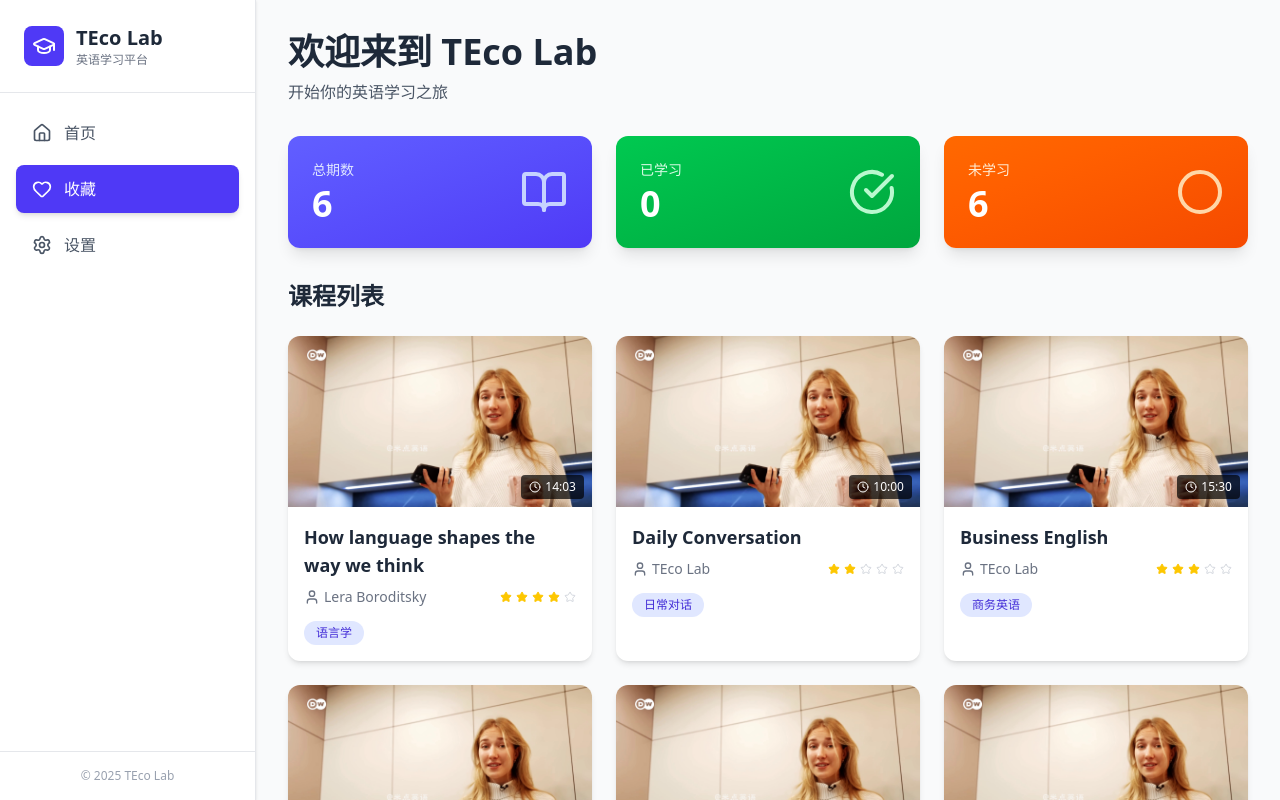
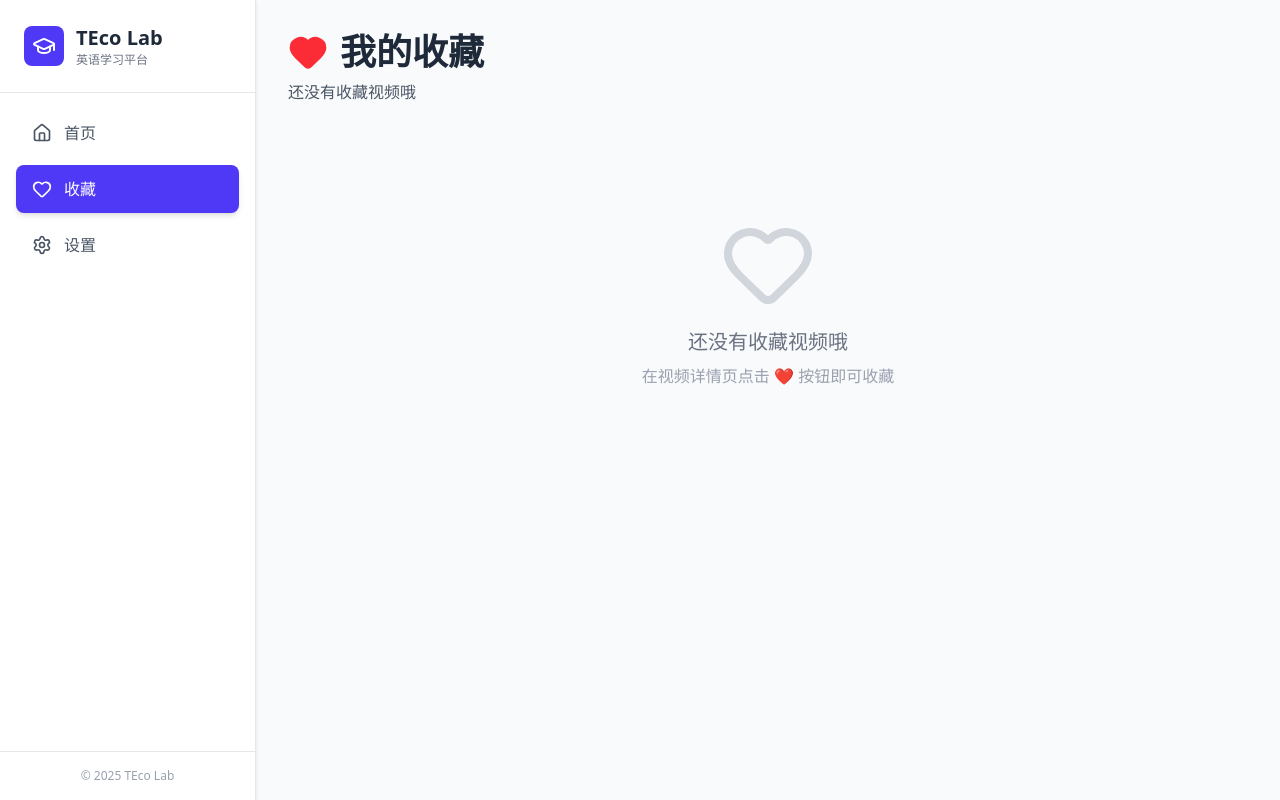
Before and after one commit to jk705517/English-App, a React (Vite) app: page /favorites in a window 1280 px wide. Built offline with nearby package versions, Linux system fonts and the light colour scheme.

Commit message:
Add favorites feature and page

```diff
--- a/src/App.jsx
+++ b/src/App.jsx
@@ -3,6 +3,7 @@ import Layout from './components/Layout';
 import Home from './pages/Home';
 import VideoDetail from './pages/VideoDetail';
 import Settings from './pages/Settings';
+import Favorites from './pages/Favorites';
 
 function App() {
     return (
@@ -11,7 +12,7 @@ function App() {
                 <Route path="/" element={<Layout />}>
                     <Route index element={<Home />} />
                     <Route path="video/:id" element={<VideoDetail />} />
-                    <Route path="favorites" element={<Home />} />
+                    <Route path="favorites" element={<Favorites />} />
                     <Route path="settings" element={<Settings />} />
                 </Route>
             </Routes>
--- /dev/null
+++ b/src/pages/Favorites.jsx
@@ -0,0 +1,60 @@
+import { useState, useEffect } from 'react';
+import { mockVideos } from '../data/mockData';
+import VideoCard from '../components/VideoCard';
+import { Heart } from 'lucide-react';
+
+function Favorites() {
+    const [favoriteVideoIds, setFavoriteVideoIds] = useState([]);
+    const [learnedVideoIds, setLearnedVideoIds] = useState([]);
+
+    // 从 localStorage 读取收藏和已学习的视频 ID 列表
+    useEffect(() => {
+        const storedFavoriteIds = JSON.parse(localStorage.getItem('favoriteVideoIds') || '[]');
+        const storedLearnedIds = JSON.parse(localStorage.getItem('learnedVideoIds') || '[]');
+        setFavoriteVideoIds(storedFavoriteIds);
+        setLearnedVideoIds(storedLearnedIds);
+    }, []);
+
+    // 根据 ID 从 mockVideos 中筛选出已收藏的视频
+    const favoriteVideos = mockVideos.filter(video => favoriteVideoIds.includes(video.id));
+
+    return (
+        <div className="max-w-7xl mx-auto">
+            {/* 页面标题 */}
+            <div className="mb-8">
+                <h1 className="text-4xl font-bold text-gray-800 mb-2 flex items-center gap-3">
+                    <Heart className="w-10 h-10 text-red-500 fill-current" />
+                    我的收藏
+                </h1>
+                <p className="text-gray-600">
+                    {favoriteVideos.length > 0
+                        ? `你已收藏 ${favoriteVideos.length} 个视频`
+                        : '还没有收藏视频哦'}
+                </p>
+            </div>
+
+            {/* 视频卡片网格或空状态 */}
+            {favoriteVideos.length > 0 ? (
+                <div className="grid grid-cols-1 md:grid-cols-2 lg:grid-cols-3 gap-6">
+                    {favoriteVideos.map((video) => (
+                        <VideoCard
+                            key={video.id}
+                            video={{
+                                ...video,
+                                isLearned: learnedVideoIds.includes(video.id)
+                            }}
+                        />
+                    ))}
+                </div>
+            ) : (
+                <div className="flex flex-col items-center justify-center py-20">
+                    <Heart className="w-24 h-24 text-gray-300 mb-4" />
+                    <p className="text-xl text-gray-500 mb-2">还没有收藏视频哦</p>
+                    <p className="text-gray-400">在视频详情页点击 ❤️ 按钮即可收藏</p>
+                </div>
+            )}
+        </div>
+    );
+}
+
+export default Favorites;
--- a/src/pages/VideoDetail.jsx
+++ b/src/pages/VideoDetail.jsx
@@ -1,7 +1,7 @@
 import React, { useState, useRef, useEffect } from 'react';
 import { useParams, Link } from 'react-router-dom';
 import ReactPlayer from 'react-player';
-import { CheckCircle, Circle } from 'lucide-react';
+import { CheckCircle, Circle, Heart } from 'lucide-react';
 import { mockVideos } from '../data/mockData';
 
 const VideoDetail = () => {
@@ -22,6 +22,12 @@ const VideoDetail = () => {
         return learnedIds.includes(parseInt(id));
     });
 
+    // 管理"收藏"状态 - 从 localStorage 读取
+    const [isFavorite, setIsFavorite] = useState(() => {
+        const favoriteIds = JSON.parse(localStorage.getItem('favoriteVideoIds') || '[]');
+        return favoriteIds.includes(parseInt(id));
+    });
+
     // 初始化数据
     useEffect(() => {
         const video = mockVideos.find(v => v.id === parseInt(id));
@@ -29,9 +35,12 @@ const VideoDetail = () => {
             setVideoData(video);
         }
 
-        // 每次切换视频时，重新检查该视频的学习状态
+        // 每次切换视频时，重新检查该视频的学习状态和收藏状态
         const learnedIds = JSON.parse(localStorage.getItem('learnedVideoIds') || '[]');
         setIsLearned(learnedIds.includes(parseInt(id)));
+
+        const favoriteIds = JSON.parse(localStorage.getItem('favoriteVideoIds') || '[]');
+        setIsFavorite(favoriteIds.includes(parseInt(id)));
     }, [id]);
 
     // 监听 mode 变化，自动保存到 localStorage
@@ -56,6 +65,25 @@ const VideoDetail = () => {
         }
 
         localStorage.setItem('learnedVideoIds', JSON.stringify(updatedIds));
+    };
+
+    // 切换"收藏/取消收藏"状态
+    const handleToggleFavorite = () => {
+        const videoId = parseInt(id);
+        const favoriteIds = JSON.parse(localStorage.getItem('favoriteVideoIds') || '[]');
+
+        let updatedIds;
+        if (favoriteIds.includes(videoId)) {
+            // 移除收藏
+            updatedIds = favoriteIds.filter(id => id !== videoId);
+            setIsFavorite(false);
+        } else {
+            // 添加收藏
+            updatedIds = [...favoriteIds, videoId];
+            setIsFavorite(true);
+        }
+
+        localStorage.setItem('favoriteVideoIds', JSON.stringify(updatedIds));
     };
 
     // 处理点击字幕跳转
@@ -99,6 +127,24 @@ const VideoDetail = () => {
                         ← 返回首页
                     </Link>
 
+                    {/* 操作按钮组 */}
+                    <div className="flex items-center gap-2">
+                        {/* 收藏按钮 */}
+                        <button
+                            onClick={handleToggleFavorite}
+                            className={`flex items-center gap-2 px-3 md:px-4 py-2 rounded-lg font-medium transition-all duration-200 ${isFavorite
+                                ? 'bg-red-500 text-white hover:bg-red-600 shadow-md'
+                                : 'bg-gray-200 text-gray-700 hover:bg-gray-300'
+                                }`}
+                        >
+                            <Heart
+                                className={`w-4 h-4 md:w-5 md:h-5 ${isFavorite ? 'fill-current' : ''}`}
+                            />
+                            <span className="text-xs md:text-sm hidden sm:inline">
+                                {isFavorite ? '已收藏' : '收藏'}
+                            </span>
+                        </button>
+
                         {/* 标记已学/未学按钮 */}
                         <button
                             onClick={handleToggleLearned}
@@ -110,15 +156,16 @@ const VideoDetail = () => {
                             {isLearned ? (
                                 <>
                                     <CheckCircle className="w-4 h-4 md:w-5 md:h-5" />
-                                <span className="text-xs md:text-sm">已学习</span>
+                                    <span className="text-xs md:text-sm hidden sm:inline">已学习</span>
                                 </>
                             ) : (
                                 <>
                                     <Circle className="w-4 h-4 md:w-5 md:h-5" />
-                                <span className="text-xs md:text-sm">标记已学</span>
+                                    <span className="text-xs md:text-sm hidden sm:inline">标记已学</span>
                                 </>
                             )}
                         </button>
+                    </div>
                 </div>
 
                 <h1 className="text-lg md:text-2xl font-bold mb-2">{videoData.title}</h1>
```
Lines whose indentation alone changed are shown as unchanged.
